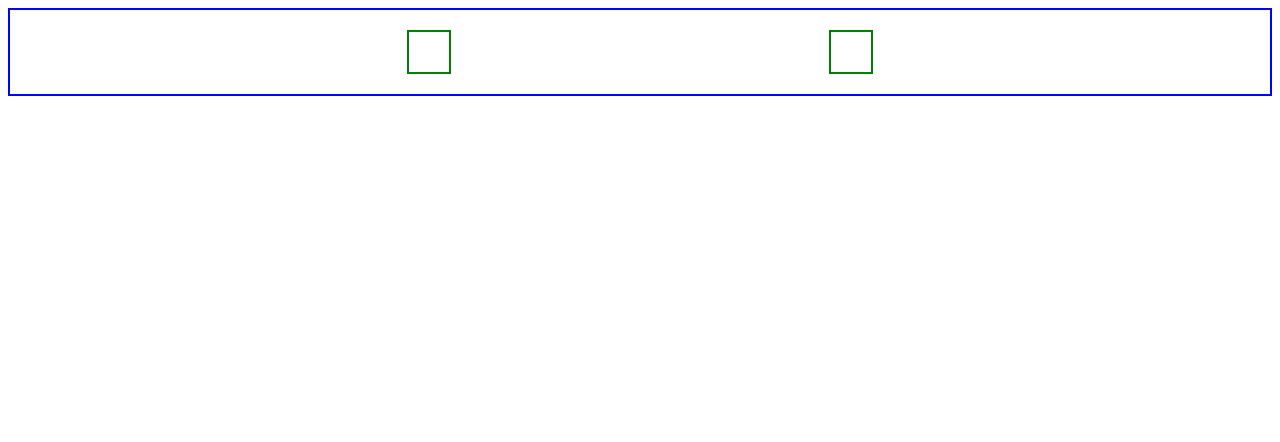
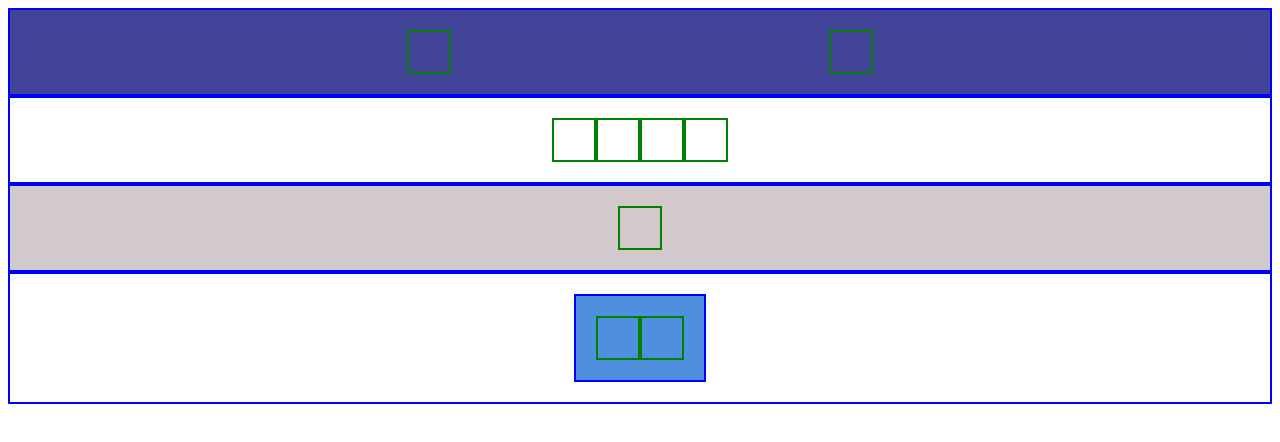
Before and after one commit to RaphaelG2028/CS1-Unit-2-Activity-1, a plain HTML site: page index.html in a window 1280 px wide. Drawn offline with Linux system fonts and the light colour scheme.

Commit message:
Finished layout

```diff
--- a/index.html
+++ b/index.html
@@ -20,6 +20,29 @@
 
   </div>
 
+  <div class="flexbox" id="box2">
+    <div class="item">
 
+    </div>
+    <div class="item">
+    </div>
+    <div class="item">
+    </div>
+    <div class="item">
+    </div>
+  </div>
+
+ <div class="flexbox" id="box3">
+    <div class="item"></div>
+
+  </div>
+
+  <div class="flexbox" id="box4">
+    <div class="flexbox" id="box4-inner">
+      <div class="item"></div>
+      <div class="item"></div>
+    </div>
+
+  </div>
 </body>
 </html>
--- a/style.css
+++ b/style.css
@@ -7,11 +7,25 @@
 .item{
     border: 2px solid green;
     padding: 20px;
+}
 
-}
 
 #box1{
     justify-content: space-evenly;
+    background: rgb(67, 67, 154);
+}
+#box2{
+    justify-content:center;
+}
+#box3{
+    justify-content:center;
+    background: rgb(210, 202, 202);
+}
+#box4{
+    justify-content:center;
+}
 
-
+#box4-inner{
+    justify-content:center;
+    background: #4f8fde;
 }
```
